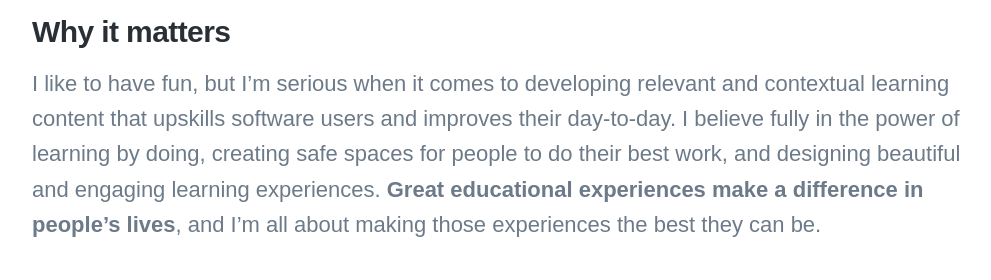
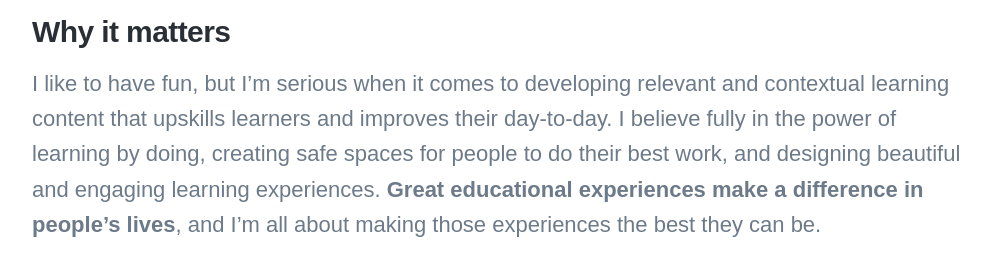
Before and after one commit to cox-katie/portfolio, a Jekyll site: the page built from _pages/about.md, in a window 1280 px wide and 900 px high, scrolled down 1023 px. Shown: the part 189-469 px from the top of the window, without its empty margins (138-1129 px from the left). Built offline with Jekyll 4.4.1, drawn with Linux system fonts in a browser that asks for light colours; nearby versions of some CDN libraries; some web fonts are replaced.

Commit message:
Update about.md

```diff
--- a/_pages/about.md
+++ b/_pages/about.md
@@ -15,7 +15,7 @@ I'm a people leader and learning designer who loves learning about learning (sur
 I've been in the field of corporate learning for over 10 years. In that time, I’ve picked up and learned new tools and software quickly. I’ve proven that customers who engaged in any Academy I’ve worked on have been more likely to renew and spend more time in product. I’ve honed my ability to break down complicated workflows and long-winded processes and made them easy to understand, memorable, and engaging. I’ve built teams, created roadmaps, designed certification programs, and had a bias for action to make program improvements. And I’ve had a blast doing it.
 
 ### Why it matters
-I like to have fun, but I'm serious when it comes to developing relevant and contextual learning content that upskills software users and improves their day-to-day. I believe fully in the power of learning by doing, creating safe spaces for people to do their best work, and designing beautiful and engaging learning experiences. **Great educational experiences make a difference in people's lives**, and I'm all about making those experiences the best they can be.
+I like to have fun, but I'm serious when it comes to developing relevant and contextual learning content that upskills learners and improves their day-to-day. I believe fully in the power of learning by doing, creating safe spaces for people to do their best work, and designing beautiful and engaging learning experiences. **Great educational experiences make a difference in people's lives**, and I'm all about making those experiences the best they can be.
 
 <img src="/images/square-profile.png" alt="This is me!" width="60%"/>
 
```
